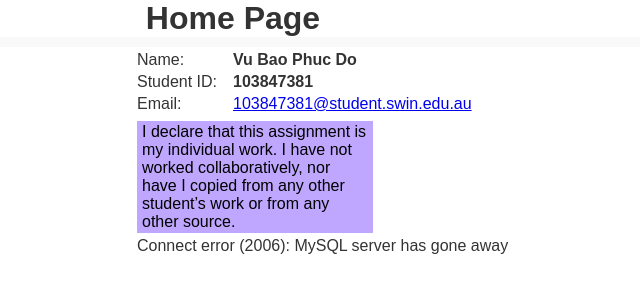
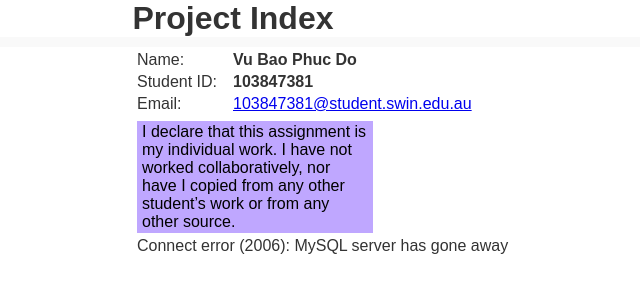
Before and after one commit to itsyoboygin/SWE40006_Group_Project, a PHP site: page / in a window 1280 px wide. Shown: the part 48-348 px from the top of the page, without its empty margins (407-1047 px from the left). Run offline with PHP 8.4, Linux system fonts and the light colour scheme; data that the repository does not hold is empty.

Commit message:
Update login.php

```diff
--- a/index.php
+++ b/index.php
@@ -22,7 +22,7 @@
         </div>
     </header>
     <main>
-        <h1 style="text-align:center">Home Page</h1>
+        <h1 style="text-align:center">Project Index</h1>
         <div class="content">
             <div>
                 <div class="section">
```
